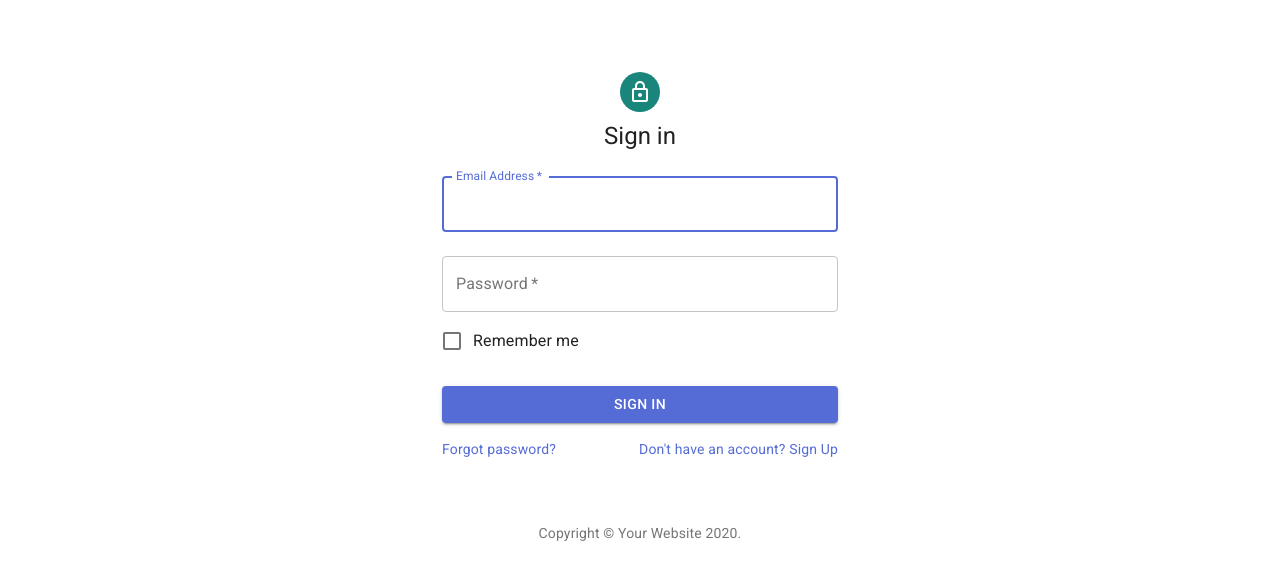
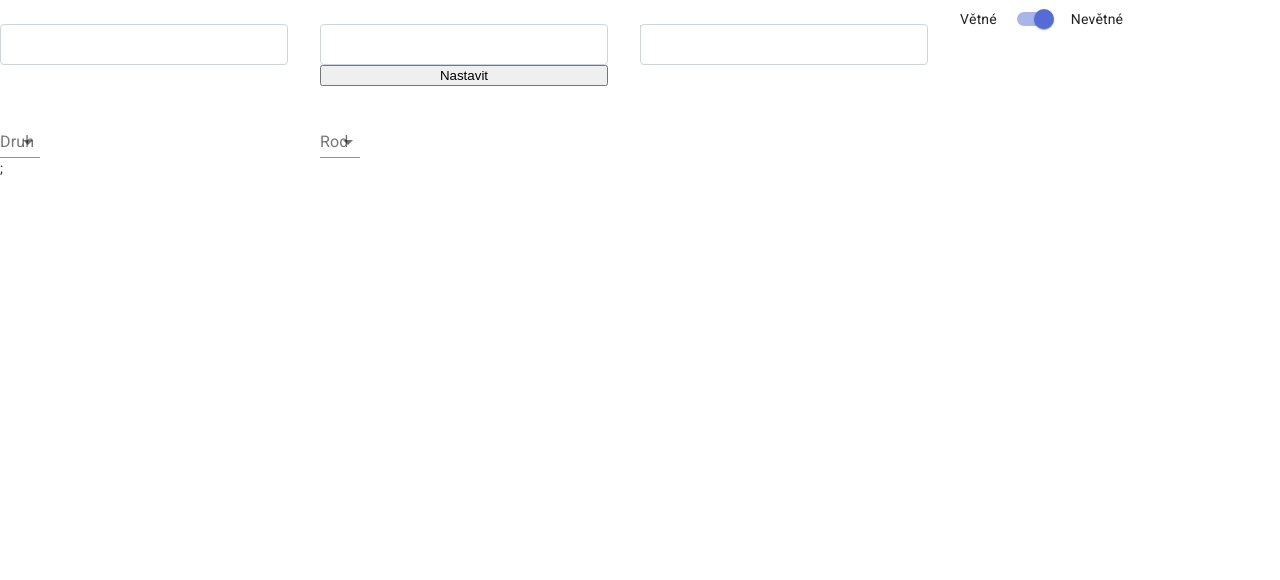
Before and after one commit to proponar/dida-entry, a React (Create React App) app: page /spolecna in a window 1280 px wide. Shown: the top 580 px of the page. Built offline with nearby package versions, Linux system fonts and the light colour scheme.

Commit message:
Copy components from codesandbox.

```diff
--- a/src/App.js
+++ b/src/App.js
@@ -14,6 +14,7 @@ import Link from '@material-ui/core/Link';
 import ProTip from './ProTip';
 import SignIn from './SignIn.js';
 import Listing from './Listing.js';
+import Entry from './Entry.js';
 
 const Copyright = () => {
   return (
@@ -32,7 +33,10 @@ const App = () => {
 	return (
 		<Router>
  			<Switch>
-				<Route path="/vms">
+				<Route path="/spolecna">
+  				<Entry />;
+				</Route>
+				<Route path="/entries">
   				<Listing />;
 				</Route>
 				<Route path="/">
--- /dev/null
+++ b/src/BootstrapInput.js
@@ -0,0 +1,40 @@
+import React from "react";
+import { withStyles } from "@material-ui/core/styles";
+import InputBase from "@material-ui/core/InputBase";
+
+const BootstrapInput = withStyles(theme => ({
+  root: {
+    "label + &": {
+      marginTop: theme.spacing(3)
+    }
+  },
+  input: {
+    borderRadius: 4,
+    position: "relative",
+    backgroundColor: theme.palette.background.paper,
+    border: "1px solid #ced4da",
+    fontSize: 16,
+    padding: "10px 26px 10px 12px",
+    transition: theme.transitions.create(["border-color", "box-shadow"]),
+    // Use the system font instead of the default Roboto font.
+    fontFamily: [
+      "-apple-system",
+      "BlinkMacSystemFont",
+      '"Segoe UI"',
+      "Roboto",
+      '"Helvetica Neue"',
+      "Arial",
+      "sans-serif",
+      '"Apple Color Emoji"',
+      '"Segoe UI Emoji"',
+      '"Segoe UI Symbol"'
+    ].join(","),
+    "&:focus": {
+      borderRadius: 4,
+      borderColor: "#80bdff",
+      boxShadow: "0 0 0 0.2rem rgba(0,123,255,.25)"
+    }
+  }
+}))(InputBase);
+
+export default BootstrapInput;
--- /dev/null
+++ b/src/CheckboxForm.js
@@ -0,0 +1,39 @@
+import React from "react";
+// import { withStyles } from "@material-ui/core/styles";
+import FormControlLabel from "@material-ui/core/FormControlLabel";
+import Checkbox from "@material-ui/core/Checkbox";
+
+const CheckboxForm = props => {
+  const { checks } = props;
+
+  const [state, setState] = React.useState({
+    checkedA: true,
+    checkedB: true,
+    checkedF: true,
+    checkedG: true
+  });
+
+  const handleChange = event => {
+    setState({ ...state, [event.target.name.substr(3)]: event.target.checked });
+  };
+
+  return (
+    <div>
+      {checks.map(c => (
+        <FormControlLabel
+          control={
+            <Checkbox
+              checked={state[c]}
+              onChange={handleChange}
+              name={"cb_" + c}
+              color="primary"
+            />
+          }
+          label={c}
+        />
+      ))}
+    </div>
+  );
+};
+
+export default CheckboxForm;
--- /dev/null
+++ b/src/Entry.js
@@ -0,0 +1,14 @@
+import React, { useEffect, useState } from 'react';
+import PropTypes from 'prop-types';
+import axios from 'axios';
+import Grid from "@material-ui/core/Grid";
+
+import TopForm from './TopForm.js';
+
+export default function Entry() {
+  return (
+    <Grid container item xs={12} spacing={3}>
+      <TopForm />
+    </Grid>
+  );
+}
--- a/src/Listing.js
+++ b/src/Listing.js
@@ -94,12 +94,13 @@ export default function Listing() {
   const [rows, setRows] = useState([]);
 
   useEffect(() => {
-		axios.get(baseUrl + 'vms?expand=resources&attributes=name,vendor,ipaddresses', {
+		axios.get(baseUrl + 'entries', {
 			headers: {
-				'X-Auth-Token': window.localStorage.getItem('auth-token')
+				//'X-Auth-Token': window.localStorage.getItem('auth-token')
+				'Authorization': 'Token ' + window.localStorage.getItem('auth-token')
 			}
 		}).then(response => {
-      setRows(response.data.resources);
+      setRows(response.data.data);
     });
   }, []);
 
--- a/src/SignIn.js
+++ b/src/SignIn.js
@@ -71,7 +71,7 @@ export default function SignIn() {
 			}
 		).then(response => {
 			window.localStorage.setItem('auth-token', response.data.auth_token);
-			history.push('/vms');
+			history.push('/entries');
 		});
 
 	  event.preventDefault();
--- /dev/null
+++ b/src/TopForm.js
@@ -0,0 +1,156 @@
+import React from "react";
+//import { withStyles } from "@material-ui/core/styles";
+//import { purple } from "@material-ui/core/colors";
+//import FormGroup from "@material-ui/core/FormGroup";
+//import FormControlLabel from "@material-ui/core/FormControlLabel";
+import FormControl from "@material-ui/core/FormControl";
+import Switch from "@material-ui/core/Switch";
+import Grid from "@material-ui/core/Grid";
+import InputLabel from "@material-ui/core/InputLabel";
+//import InputBase from "@material-ui/core/InputBase";
+//import Checkbox from "@material-ui/core/Checkbox";
+import Select from "@material-ui/core/Select";
+import MenuItem from "@material-ui/core/MenuItem";
+//import Button from "@material-ui/core/Button";
+//import TextareaAutosize from "@material-ui/core/TextareaAutosize";
+//import Paper from "@material-ui/core/Paper";
+import Modal from "@material-ui/core/Modal";
+
+import CheckboxForm from "./CheckboxForm";
+import BootstrapInput from "./BootstrapInput";
+import useStyles from "./useStyles";
+
+function rand() {
+  return Math.round(Math.random() * 20) - 10;
+}
+
+function getModalStyle() {
+  const top = 50 + rand();
+  const left = 50 + rand();
+
+  return {
+    top: `${top}%`,
+    left: `${left}%`,
+    transform: `translate(-${top}%, -${left}%)`
+  };
+}
+
+const TopForm = () => {
+  const classes = useStyles();
+  const [modalStyle] = React.useState(getModalStyle);
+  const [open, setOpen] = React.useState(false);
+  const [rod, setRod] = React.useState("");
+  const [druh, setDruh] = React.useState("");
+
+  const handleOpen = () => {
+    setOpen(true);
+  };
+
+  const handleDruhChange = event => {
+    setDruh(event.target.value);
+  };
+
+  const handleRodChange = event => {
+    setRod(event.target.value);
+  };
+
+  const handleClose = () => {
+    setOpen(false);
+  };
+
+  const [state, setState] = React.useState({
+    checkedA: true,
+    checkedB: true,
+    checkedC: true
+  });
+
+  const handleChange = event => {
+    setState({ ...state, [event.target.name]: event.target.checked });
+  };
+
+  const modalBody = (
+    <div style={modalStyle} className={classes.modalPaper}>
+      <h2 id="simple-modal-title">Text in a modal</h2>
+      <CheckboxForm checks={["foo", "bar", "baz", "lorez"]} />
+      <p id="simple-modal-description">
+        Duis mollis, est non commodo luctus, nisi erat porttitor ligula.
+      </p>
+    </div>
+  );
+
+  return (
+    <React.Fragment>
+      <Grid item xs={3}>
+        <FormControl>
+          <InputLabel htmlFor="heslo-textbox">Heslo</InputLabel>
+          <BootstrapInput id="heslo-textbox" />
+        </FormControl>
+      </Grid>
+      <Grid item xs={3}>
+        <FormControl>
+          <InputLabel htmlFor="kvalofikator-textbox">Kvalifikátor</InputLabel>
+          <BootstrapInput id="kvalofikator-textbox" />
+          <button type="button" onClick={handleOpen}>
+            Nastavit
+          </button>
+          <Modal open={open} onClose={handleClose}>
+            {modalBody}
+          </Modal>
+        </FormControl>
+      </Grid>
+      <Grid item xs={3}>
+        <FormControl>
+          <InputLabel htmlFor="vyznam-textbox">Význam</InputLabel>
+          <BootstrapInput id="vyznam-textbox" />
+        </FormControl>
+      </Grid>
+      <Grid item xs={3}>
+        <FormControl>
+          <Grid component="label" container alignItems="center" spacing={1}>
+            <Grid item>Větné</Grid>
+            <Grid item>
+              <Switch
+                color="primary"
+                checked={state.checkedC}
+                onChange={handleChange}
+                name="checkedC"
+              />
+            </Grid>
+            <Grid item>Nevětné</Grid>
+          </Grid>
+        </FormControl>
+      </Grid>
+      <Grid item xs={3}>
+        <FormControl className={classes.formControl}>
+          <InputLabel id="demo-simple-select-label">Druh</InputLabel>
+          <Select
+            labelId="demo-simple-select-label"
+            id="demo-simple-select"
+            value={druh}
+            onChange={handleDruhChange}
+          >
+            <MenuItem value={10}>Substantiva</MenuItem>
+            <MenuItem value={20}>Adjektiva</MenuItem>
+          </Select>
+        </FormControl>
+      </Grid>
+      <Grid item xs={3}>
+        <FormControl className={classes.formControl}>
+          <InputLabel id="demo-simple-select-label">Rod</InputLabel>
+          <Select
+            labelId="demo-simple-select-label"
+            id="demo-simple-select"
+            value={rod}
+            onChange={handleRodChange}
+          >
+            <MenuItem value={10}>m.</MenuItem>
+            <MenuItem value={20}>f.</MenuItem>
+            <MenuItem value={30}>n.</MenuItem>
+          </Select>
+        </FormControl>
+      </Grid>
+    </React.Fragment>
+  );
+};
+
+export default TopForm;
--- /dev/null
+++ b/src/useStyles.js
@@ -0,0 +1,19 @@
+import { makeStyles } from "@material-ui/core/styles";
+
+const useStyles = makeStyles(theme => ({
+  root: {
+    "& > *": {
+      margin: theme.spacing(1)
+    }
+  },
+  modalPaper: {
+    position: "absolute",
+    width: 400,
+    backgroundColor: theme.palette.background.paper,
+    border: "2px solid #000",
+    boxShadow: theme.shadows[5],
+    padding: theme.spacing(2, 4, 3)
+  }
+}));
+
+export default useStyles;
```
